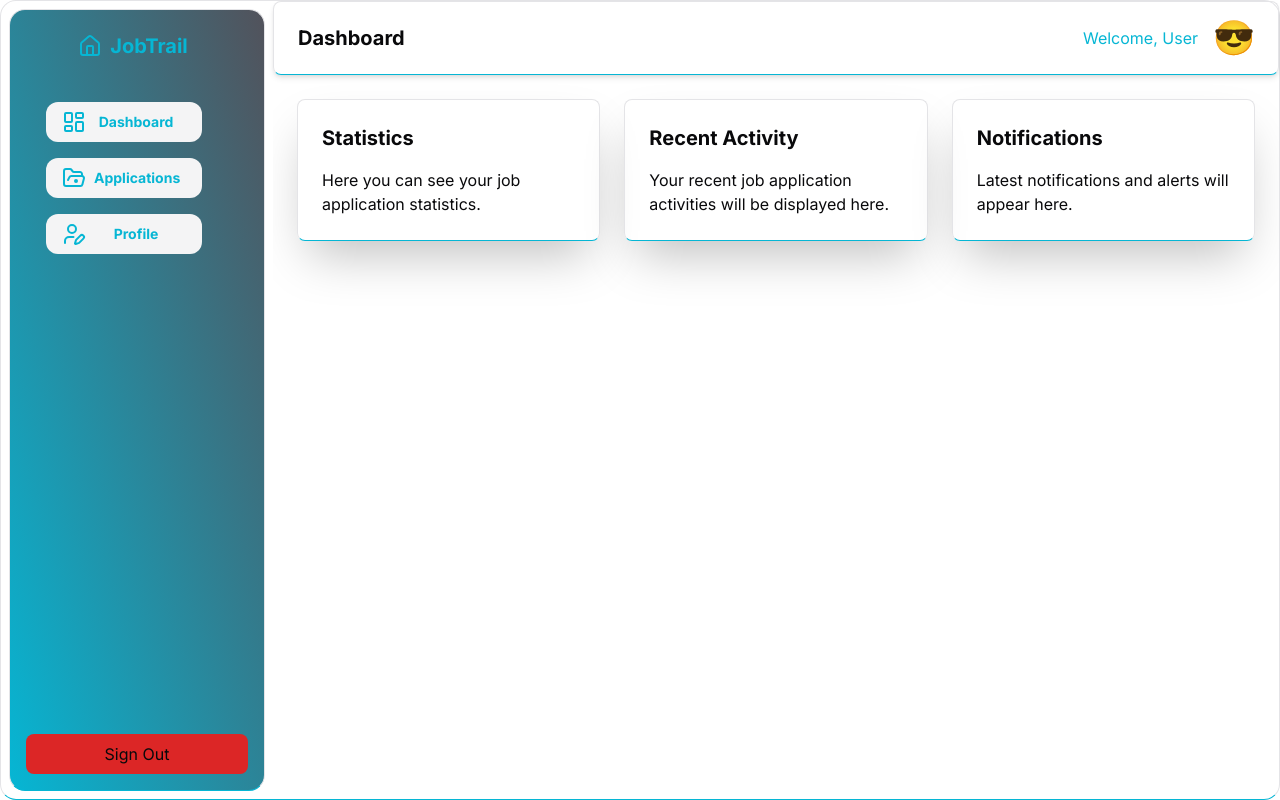
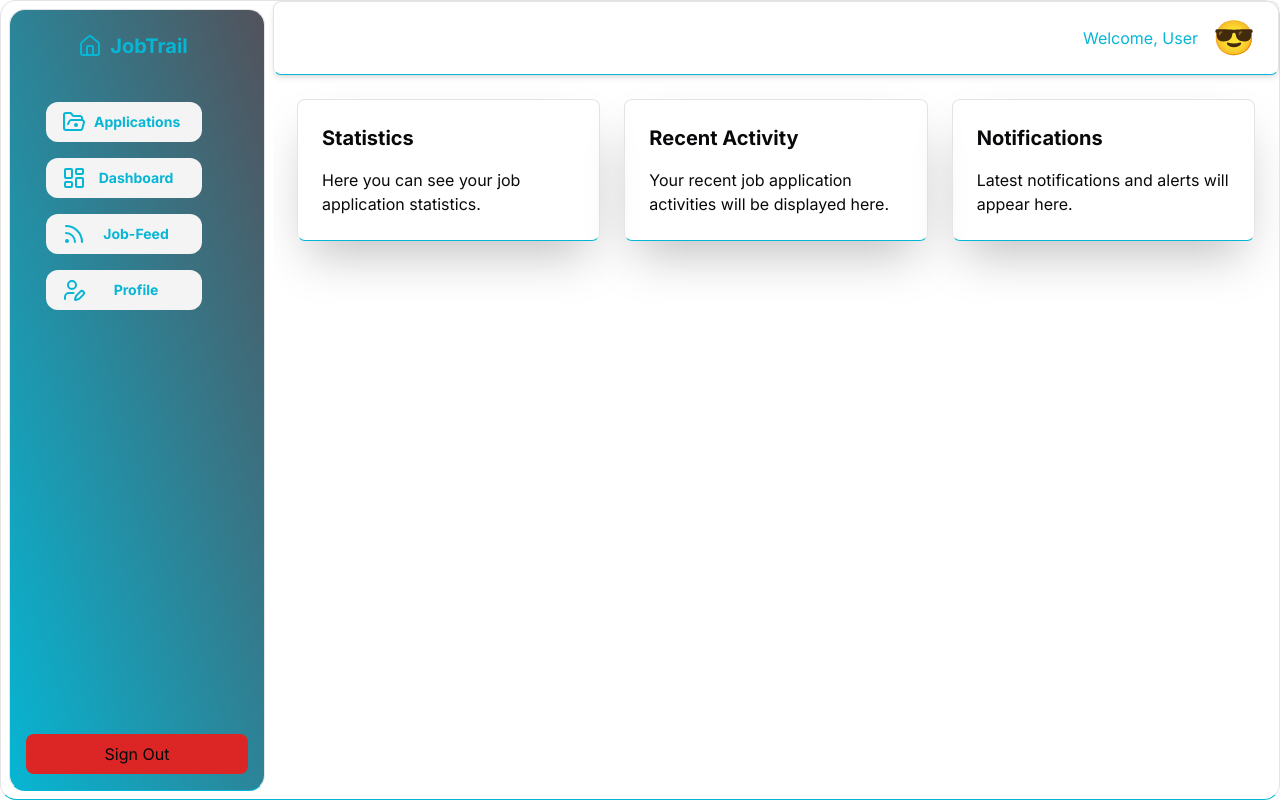
Before and after one commit to QUxPTA/jobtrail, a Next.js app: page /dashboard in a window 1280 px wide. Built offline with nearby package versions, Linux system fonts and the light colour scheme.

Commit message:
Update sidebar. Add a title prop, to update the title based on the page in view

```diff
--- a/components/ui/Sidebar.tsx
+++ b/components/ui/Sidebar.tsx
@@ -1,10 +1,21 @@
 import React from 'react';
 import Link from 'next/link';
-import { FolderOpenDot, House, LayoutDashboard, UserPen } from 'lucide-react';
-import { Button } from './button';
+import {
+  FolderOpenDot,
+  House,
+  LayoutDashboard,
+  Rss,
+  UserPen,
+} from 'lucide-react';
+import { Button } from '../ui/button';
 import Image from 'next/image';
 
-const Sidebar = ({ children }: { children: React.ReactNode }) => {
+interface SidebarProps {
+  children: React.ReactNode;
+  title: string;
+}
+
+const Sidebar: React.FC<SidebarProps> = ({ children, title }) => {
   return (
     <div className='flex h-screen rounded-2xl border border-b-cyan-500'>
       {/* Sidebar */}
@@ -25,6 +36,25 @@ const Sidebar = ({ children }: { children: React.ReactNode }) => {
         <nav className='flex-1 px-4 m-5'>
           <ul className='flex-row'>
             <li className='mb-4'>
+              <Link href='/applications'>
+                <Button
+                  variant='secondary'
+                  className='border-b-cyan-500 rounded-xl text-cyan-500 hover:text-cyan-300'
+                >
+                  <FolderOpenDot />
+                  <span
+                    className='text-cyan-500 font-bold p-2'
+                    style={{
+                      width: 100,
+                    }}
+                  >
+                    Applications
+                  </span>
+                </Button>
+              </Link>
+            </li>
+            <li className='mb-4'>
+              <Link href='/dashboard'>
                 <Button
                   variant='secondary'
                   className='border-b-cyan-500 rounded-xl text-cyan-500 hover:text-cyan-300 width'
@@ -39,24 +69,29 @@ const Sidebar = ({ children }: { children: React.ReactNode }) => {
                     Dashboard
                   </span>
                 </Button>
+              </Link>
             </li>
+
             <li className='mb-4'>
+              <Link href='/feed'>
                 <Button
                   variant='secondary'
                   className='border-b-cyan-500 rounded-xl text-cyan-500 hover:text-cyan-300'
                 >
-                <FolderOpenDot />
+                  <Rss />
                   <span
                     className='text-cyan-500 font-bold p-2'
                     style={{
                       width: 100,
                     }}
                   >
-                  Applications
+                    Job-Feed
                   </span>
                 </Button>
+              </Link>
             </li>
             <li className='mb-4'>
+              <Link href='/profile'>
                 <Button
                   variant='secondary'
                   className='border-b-cyan-500 rounded-xl text-cyan-500 hover:text-cyan-300'
@@ -71,6 +106,7 @@ const Sidebar = ({ children }: { children: React.ReactNode }) => {
                     Profile
                   </span>
                 </Button>
+              </Link>
             </li>
           </ul>
         </nav>
@@ -84,8 +120,8 @@ const Sidebar = ({ children }: { children: React.ReactNode }) => {
       {/* Main Content */}
       <div className='flex-1 flex flex-col'>
         {/* Top Bar */}
-        <header className=' shadow-md py-4 px-6 flex justify-between items-center rounded-lg border border-b-cyan-500'>
-          <h1 className='text-xl font-bold'>Dashboard</h1>
+        <header className='shadow-md py-4 px-6 flex justify-between items-center rounded-lg border border-b-cyan-500'>
+          <h1 className='text-xl font-bold'>{title}</h1>
           <div className='flex items-center'>
             <span className='mr-4 text-cyan-500'>Welcome, User</span>
             <Image
```
Lines whose indentation alone changed are shown as unchanged.
